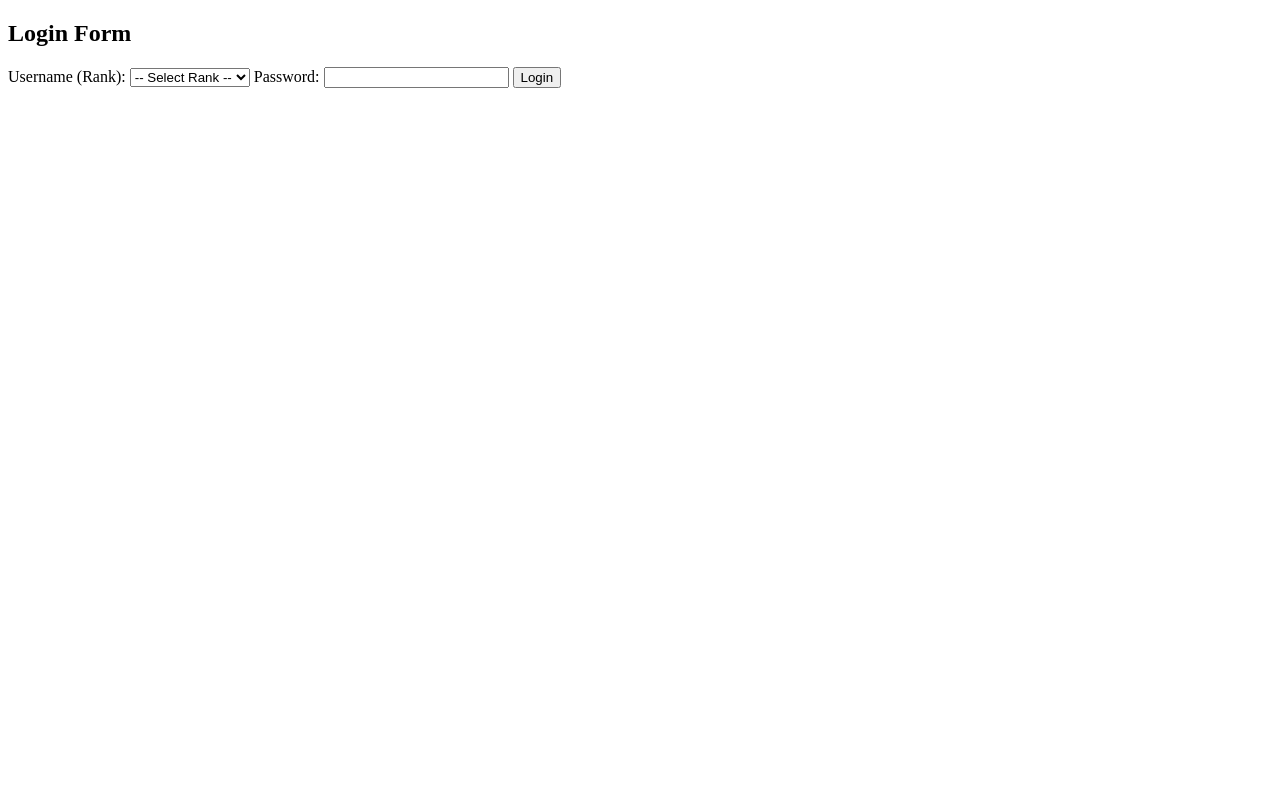
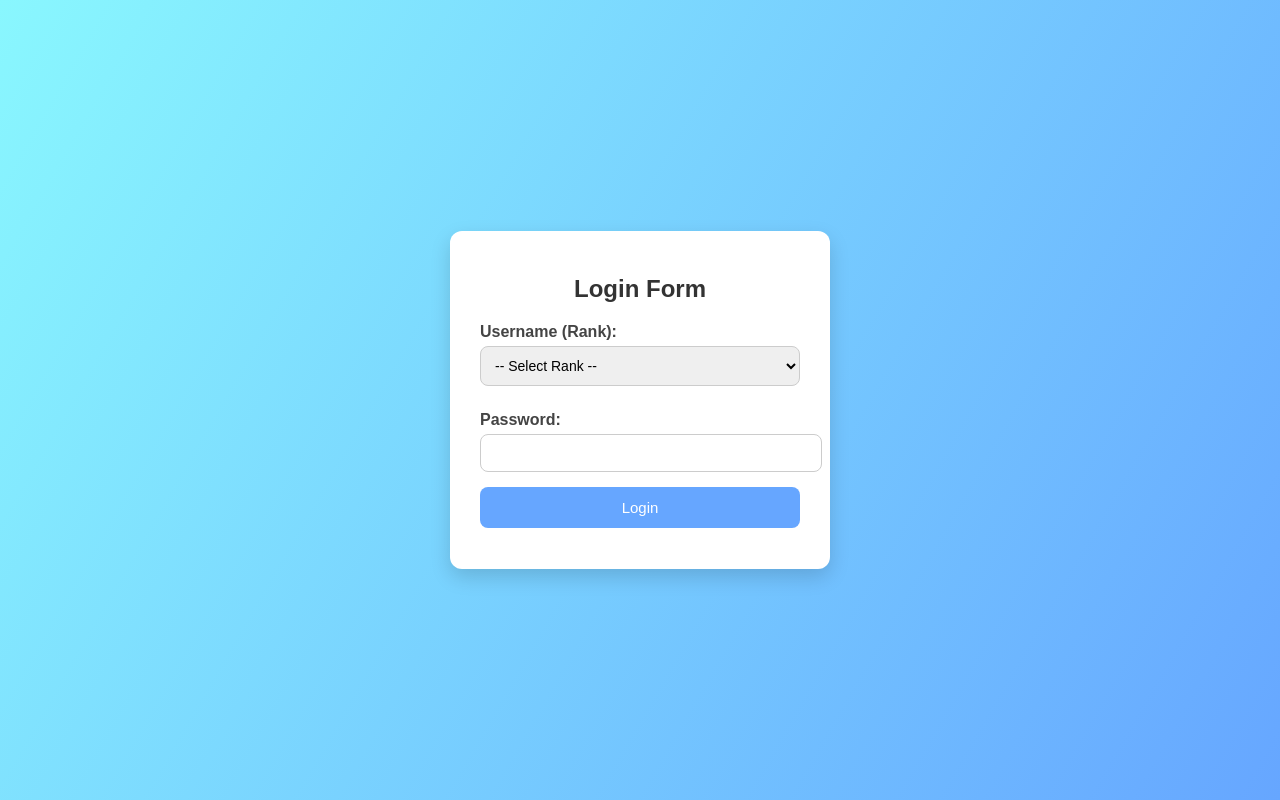
Before and after one commit to BalanceBotDiscord/SummerCafe, a plain HTML site: page index.html in a window 1280 px wide. Drawn offline with Linux system fonts and the light colour scheme.

Commit message:
Update style.css

```diff
--- a/style.css
+++ b/style.css
@@ -1,66 +1,74 @@
-<!DOCTYPE html>
-<html>
-<head>
-  <title>Rank Login Form</title>
-  <link rel="stylesheet" href="style.css"> <!-- external CSS -->
-</head>
-<body>
-  <div class="container">
-    <h2>Login Form</h2>
+/* General Page Styling */
+body {
+  font-family: Arial, sans-serif;
+  background: linear-gradient(120deg, #89f7fe, #66a6ff);
+  display: flex;
+  justify-content: center;
+  align-items: center;
+  height: 100vh;
+  margin: 0;
+}
 
-    <form onsubmit="return checkLogin()">
-      <!-- Username dropdown -->
-      <label for="username">Username (Rank):</label>
-      <select id="username" name="username" required>
-        <option value="">-- Select Rank --</option>
-        <option value="High Rank">High Rank</option>
-        <option value="Middle Rank">Middle Rank</option>
-        <option value="Low Rank">Low Rank</option>
-      </select>
+/* Login Container */
+.container {
+  background: white;
+  padding: 25px 30px;
+  border-radius: 12px;
+  box-shadow: 0px 8px 20px rgba(0,0,0,0.15);
+  width: 320px;
+  text-align: center;
+}
 
-      <!-- Password input -->
-      <label for="password">Password:</label>
-      <input type="password" id="password" name="password" required>
+/* Heading */
+.container h2 {
+  margin-bottom: 20px;
+  color: #333;
+}
 
-      <!-- Submit button -->
-      <button type="submit">Login</button>
-    </form>
+/* Labels */
+label {
+  display: block;
+  text-align: left;
+  margin: 10px 0 5px;
+  font-weight: bold;
+  color: #444;
+}
 
-    <p id="message"></p>
+/* Inputs */
+input, select {
+  width: 100%;
+  padding: 10px;
+  border: 1px solid #ccc;
+  border-radius: 8px;
+  margin-bottom: 15px;
+  font-size: 14px;
+  outline: none;
+}
 
-    <!-- Hidden button (shows only if login is correct) -->
-    <button id="cafeButton" style="display:none;" onclick="askCafeName()">Enter Cafe Name</button>
-  </div>
+input:focus, select:focus {
+  border-color: #66a6ff;
+  box-shadow: 0px 0px 5px rgba(102,166,255,0.5);
+}
 
-  <script>
-    function checkLogin() {
-      const username = document.getElementById("username").value;
-      const password = document.getElementById("password").value;
+/* Buttons */
+button {
+  background: #66a6ff;
+  color: white;
+  padding: 12px;
+  border: none;
+  border-radius: 8px;
+  cursor: pointer;
+  font-size: 15px;
+  width: 100%;
+  transition: background 0.3s ease;
+}
 
-      if (password === "SummerCafeStaff" && username !== "") {
-        document.getElementById("message").style.color = "green";
-        document.getElementById("message").innerText =
-          "✅ Access granted for " + username;
+button:hover {
+  background: #558de8;
+}
 
-        // Show new button
-        document.getElementById("cafeButton").style.display = "block";
-        return false;
-      } else {
-        document.getElementById("message").style.color = "red";
-        document.getElementById("message").innerText =
-          "❌ Incorrect password or username not selected!";
-        return false;
-      }
-    }
-
-    function askCafeName() {
-      const cafeName = prompt("Enter the Cafe name:");
-      if (cafeName === "SummerCafe") {
-        window.location.href = "https://99lmsfileuploadfolder.s3.ap-south-1.amazonaws.com/uploaded/IDEFiles/6626c0aff704ce2dfacb189c/68d6bb82868fc2f0adb4d5b9/index.html?v=1758903302836"; // redirect
-      } else {
-        alert("❌ Wrong Cafe name!");
-      }
-    }
-  </script>
-</body>
-</html>
+/* Message text */
+#message {
+  margin-top: 15px;
+  font-weight: bold;
+}
```
